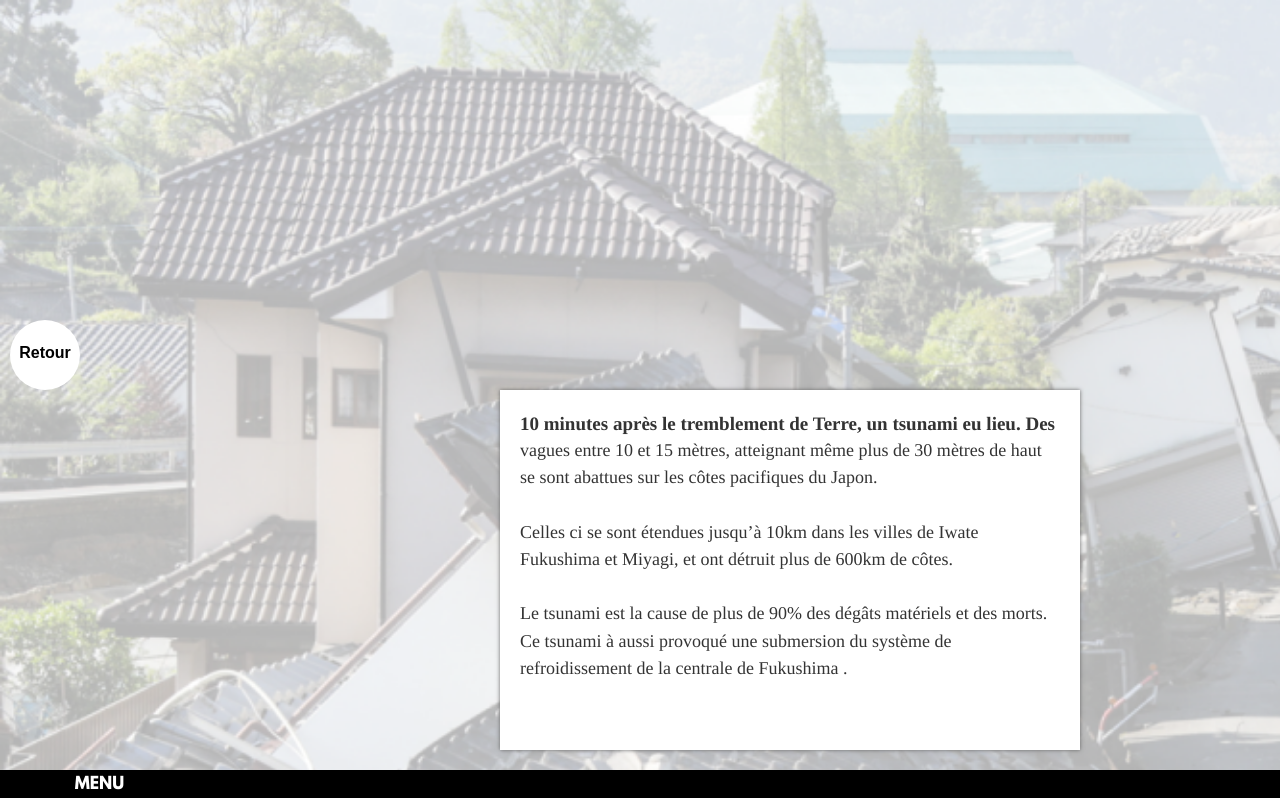
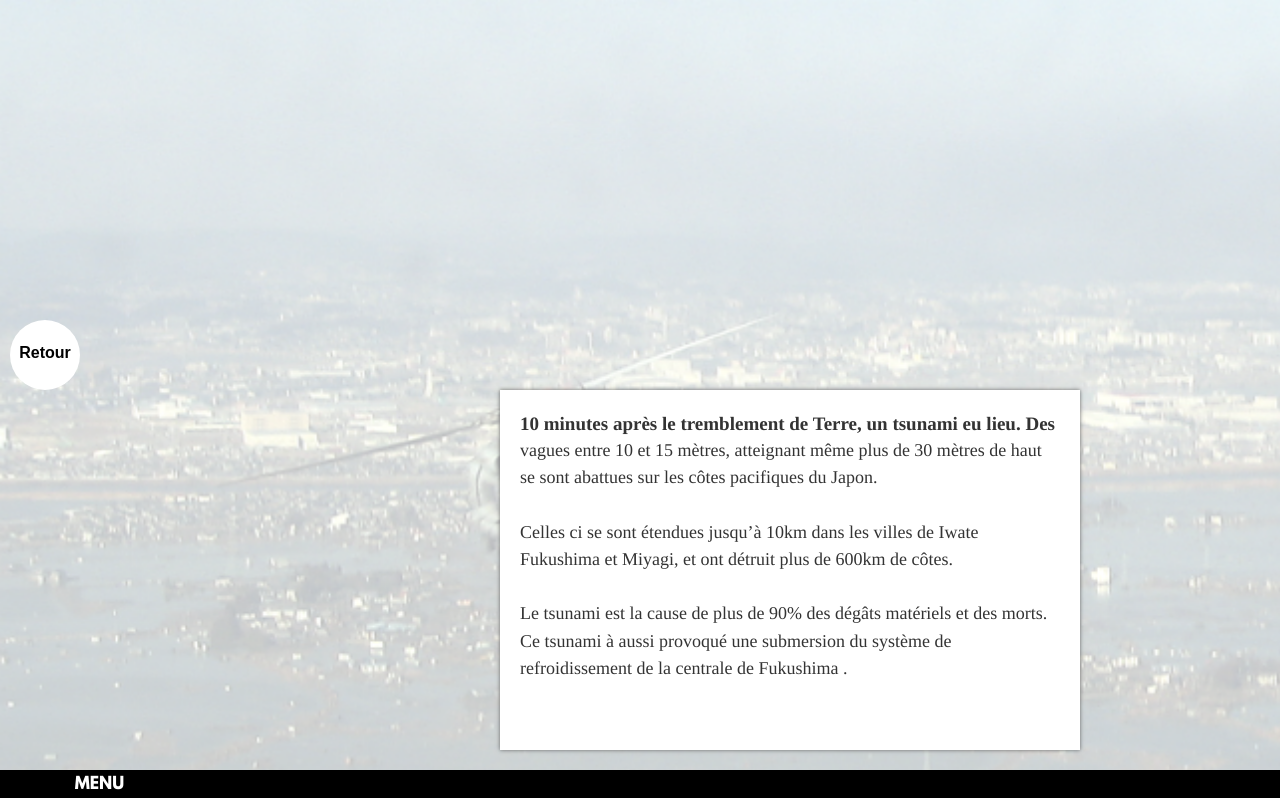
Before and after one commit to JulianRomana/WebDoc-Naoto, a Nuxt app: page /tsunami/tsunami in a window 1280 px wide. Shown: the top 798 px of the page. Built offline with nearby package versions, Linux system fonts and the light colour scheme; no server answers.

Commit message:
last modifications

```diff
--- a/pages/tsunami/tsunami.vue
+++ b/pages/tsunami/tsunami.vue
@@ -43,7 +43,7 @@
   width: 100vw;
   height: 180vh;
   background-color: white;
-  background-image: url("../../static/images/seisme/seismeBackground.png");
+  background-image: url("../../static/images/tsunami/tsunamiBackground.png");
   background-size: cover;
   background-repeat: no-repeat;
   position: relative;
```
Also changed, not shown: static/images/tsunami/tsunamiBackground.png (added).
